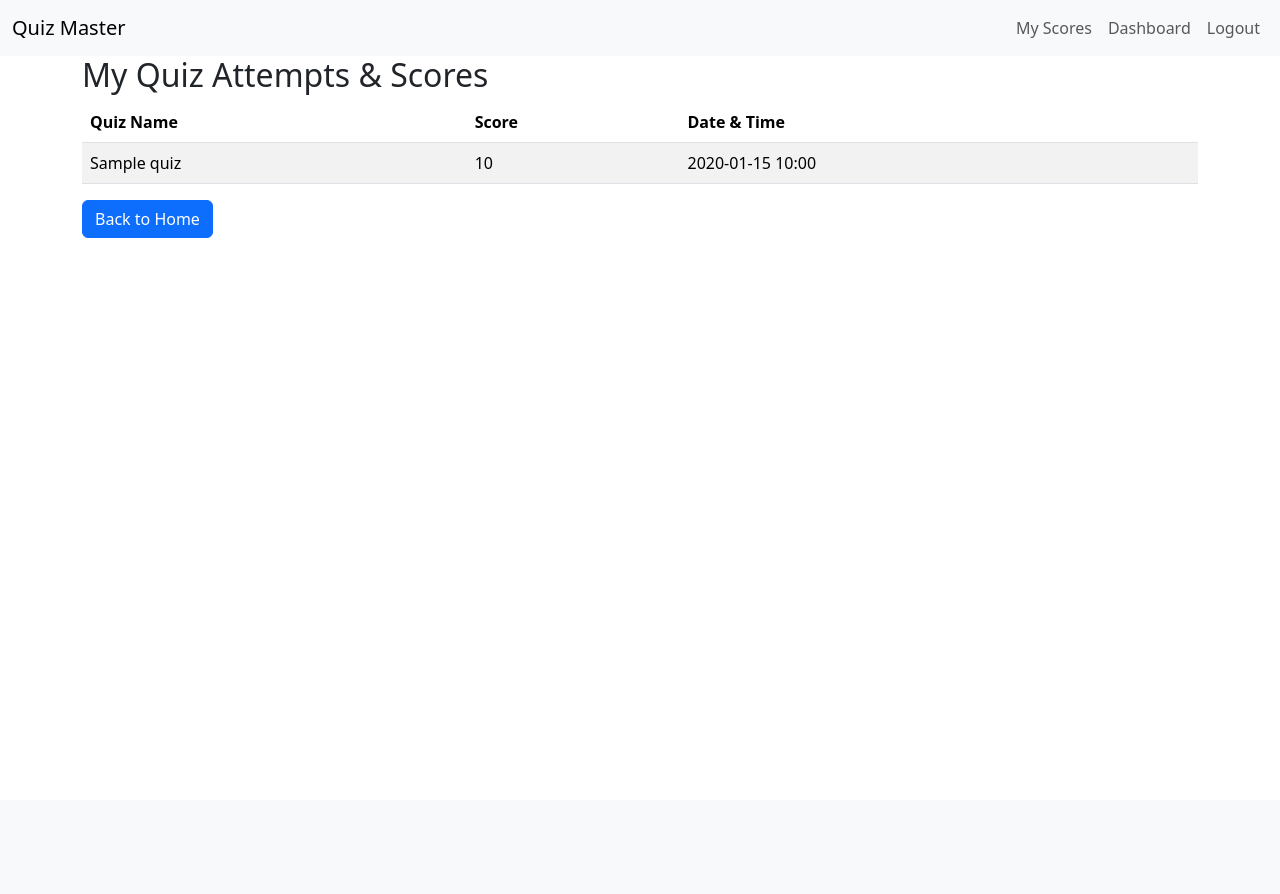
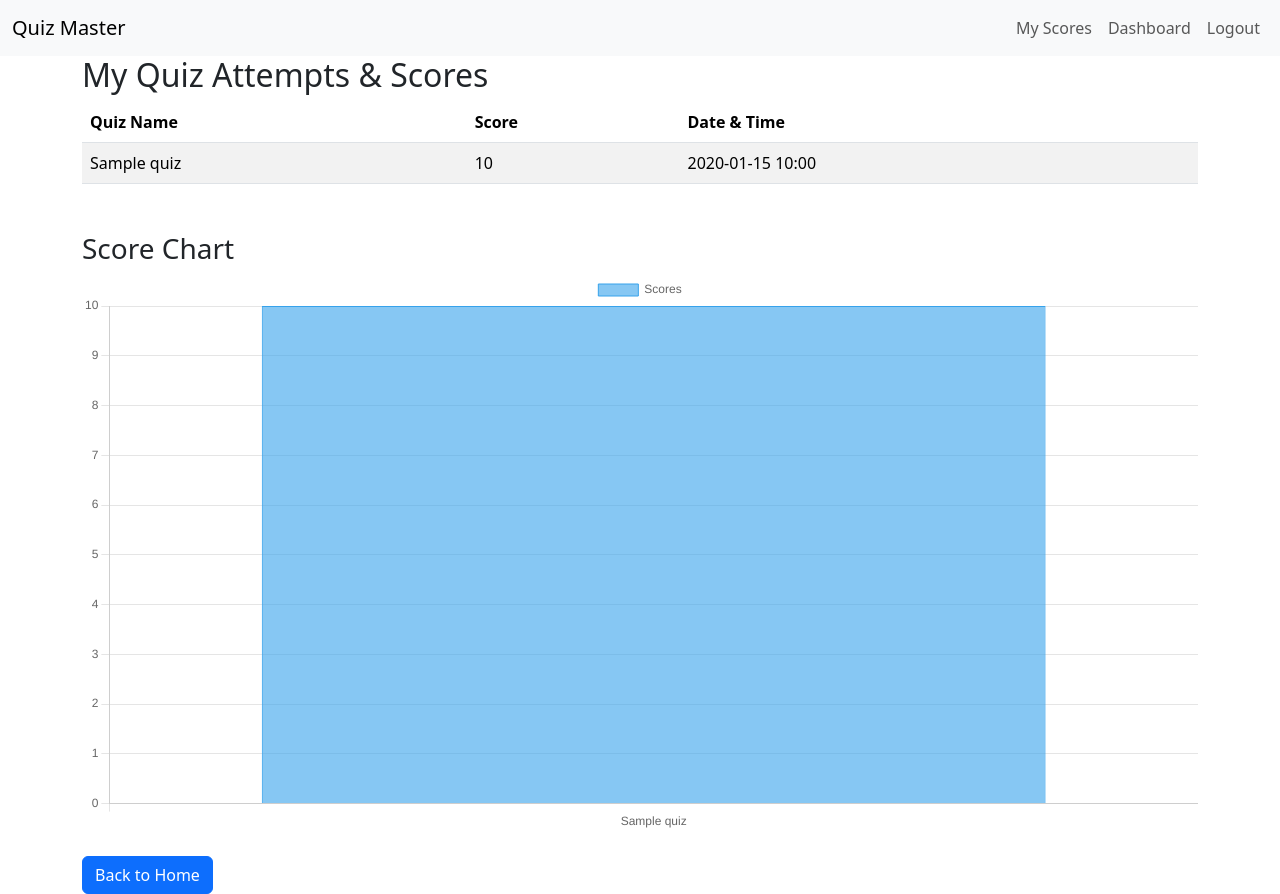
Before and after one commit to 23f3001468/quiz-master-v1, a Flask app: page /my_scores in a window 1280 px wide. Before the commit the page ends 238 px from the top, so only its background shows below. Run offline with Flask 3, Linux system fonts and the light colour scheme; a user stored in the database is signed in; tables that the repository leaves empty hold one stand-in row (values such as "Sample post").

Commit message:
Added the feature for charts for past scores

```diff
--- a/app/templates/my_scores.html
+++ b/app/templates/my_scores.html
@@ -20,9 +20,44 @@
     {% endfor %}
   </tbody>
 </table>
+
+<!-- Chart Container -->
+<h3 class="mt-5">Score Chart</h3>
+<canvas id="scoreChart" width="400" height="200"></canvas>
+
+<!-- Chart.js CDN -->
+<script src="https://cdn.jsdelivr.net/npm/chart.js"></script>
+
+<script>
+  const ctx = document.getElementById('scoreChart').getContext('2d');
+  const scoreChart = new Chart(ctx, {
+    type: 'bar',
+    data: {
+      labels: [{% for quiz in scores %}'{{ quiz.name }}'{% if not loop.last %}, {% endif %}{% endfor %}],
+      datasets: [{
+        label: 'Scores',
+        data: [{% for quiz in scores %}{{ quiz.total_scored }}{% if not loop.last %}, {% endif %}{% endfor %}],
+        backgroundColor: 'rgba(54, 162, 235, 0.6)',
+        borderColor: 'rgba(54, 162, 235, 1)',
+        borderWidth: 1
+      }]
+    },
+    options: {
+      responsive: true,
+      scales: {
+        y: {
+          beginAtZero: true
+        }
+      }
+    }
+  });
+</script>
+
 {% else %}
 <p>You have not attempted any quizzes yet.</p>
 {% endif %}
 
-<a href="{{ url_for('main.dashboard') }}" class="btn btn-primary">Back to Home</a>
+<a href="{{ url_for('main.dashboard') }}" class="btn btn-primary mt-4"
+  >Back to Home</a
+>
 {% endblock %}
```
